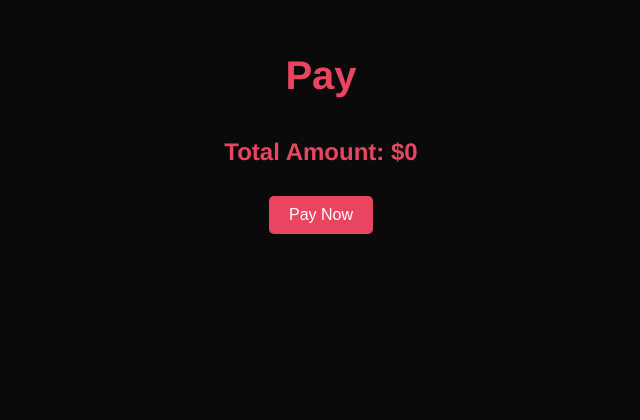
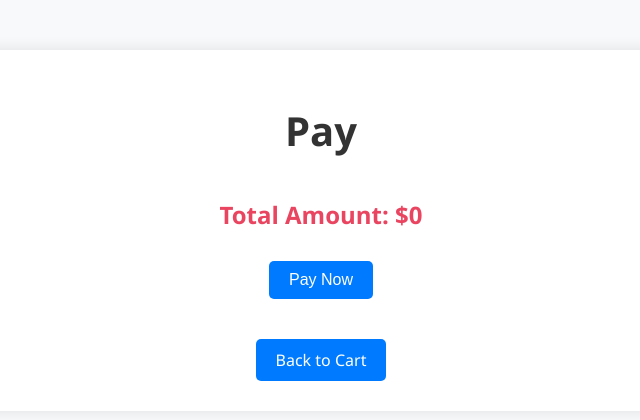
Before and after one commit to sinh2206/Website-Phim, a Django app: page /pay/ in a window 1280 px wide. Shown: the top 420 px of the page, without its empty margins (319-959 px from the left). Run offline with Django 3.2, Linux system fonts and the light colour scheme; the visitor is signed in with stand-in values (Sample User, id 1); data comes from the database, SQL or seed files in the repository; data that the repository does not hold is empty.

Commit message:
Add files via upload

```diff
--- a/movie/templates/base1.html
+++ b/movie/templates/base1.html
@@ -2,6 +2,7 @@
 <html lang="en">
 <head>
     <meta charset="UTF-8">
+    <meta name="viewport" content="width=device-width, initial-scale=1.0">
     <title>{% block title %}Base{% endblock %}</title>
     {% load static %}
     <link rel="stylesheet" href="{% static 'css/base1.css' %}">
@@ -89,7 +90,7 @@
             color: #fff;
             margin: 0 5px;
             text-decoration: none;
-            color: black;
+
         }
         .modal {
             display: none;
--- a/movie/templates/cart.html
+++ b/movie/templates/cart.html
@@ -2,6 +2,7 @@
 <html lang="en">
 <head>
     <meta charset="UTF-8">
+    <meta name="viewport" content="width=device-width, initial-scale=1.0">
     <title>Cart</title>
     {% load static %}
     <link rel="stylesheet" href="{% static 'css/cart.css' %}">
--- a/movie/templates/footer.html
+++ b/movie/templates/footer.html
@@ -1,3 +1,5 @@
+<meta charset="UTF-8">
+<meta name="viewport" content="width=device-width, initial-scale=1.0">
 <footer class="footer">
     <div class="container">
         <div class="row">
--- a/movie/templates/header.html
+++ b/movie/templates/header.html
@@ -1,5 +1,6 @@
 {% load static %}
-
+<meta charset="UTF-8">
+<meta name="viewport" content="width=device-width, initial-scale=1.0">
 <header class="header">
     <div class="container">
         <div class="row">
--- a/movie/templates/login1.html
+++ b/movie/templates/login1.html
@@ -2,6 +2,7 @@
 <html lang="en">
 <head>
     <meta charset="UTF-8">
+    <meta name="viewport" content="width=device-width, initial-scale=1.0">
     {% load static %}
     <title>Login or Sign Up</title>
     <link rel="stylesheet" href="{% static 'css/login1.css' %}">
--- a/movie/templates/pay.html
+++ b/movie/templates/pay.html
@@ -2,11 +2,79 @@
 <html lang="en">
 <head>
     <meta charset="UTF-8">
+    <meta name="viewport" content="width=device-width, initial-scale=1.0">
     <title>Pay</title>
     {% load static %}
     <link rel="stylesheet" href="{% static 'css/pay.css' %}">
+    <style>
+        body {
+            font-family: 'Segoe UI', Tahoma, Geneva, Verdana, sans-serif;
+            background-color: #f8f9fa;
+            margin: 0;
+            padding: 0;
+        }
+        .container {
+            max-width: 800px;
+            margin: 50px auto;
+            background-color: #fff;
+            padding: 20px;
+            box-shadow: 0 0 15px rgba(0, 0, 0, 0.1);
+            border-radius: 10px;
+        }
+        h2 {
+            text-align: center;
+            color: #333;
+        }
+        .movies-container {
+            display: flex;
+            flex-wrap: wrap;
+            justify-content: space-around;
+        }
+        .movie-card {
+            background-size: cover;
+            background-position: center;
+            width: 200px;
+            height: 300px;
+            display: flex;
+            flex-direction: column;
+            justify-content: flex-end;
+            color: #fff;
+            padding: 10px;
+            margin: 10px;
+            box-shadow: 0 0 10px rgba(0, 0, 0, 0.3);
+            border-radius: 10px;
+        }
+        .movie-card h3, .movie-card p {
+            margin: 5px 0;
+        }
+        .button {
+            display: inline-block;
+            padding: 10px 20px;
+            background-color: #007BFF;
+            color: #fff;
+            text-decoration: none;
+            border-radius: 5px;
+            text-align: center;
+            cursor: pointer;
+        }
+        .button:hover {
+            background-color: #0056b3;
+        }
+        .total-amount {
+            text-align: center;
+            margin-top: 20px;
+        }
+        .total-amount h3 {
+            margin-bottom: 20px;
+        }
+        .button-container {
+            text-align: center;
+            margin-top: 20px;
+        }
+    </style>
 </head>
 <body>
+    <div class="container">
         <h2>Pay</h2>
         <div class="movies-container">
             {% for cart_item in cart_items %}
@@ -15,16 +83,19 @@
                     <p>{{ cart_item.movie.runtime }} minutes</p>
                     <p>Price: ${{ cart_item.movie.price }}</p>
                     <p>Quantity: {{ cart_item.quantity }}</p>
-                <button class="button" onclick="window.location.href='{% url 'view_cart' %}'">Back to Cart</button>
                 </div>
             {% endfor %}
         </div>
         <div class="total-amount">
             <h3>Total Amount: ${{ total_amount }}</h3>
-        <form method="POST">
+            <form method="POST" action="{% url 'pay' %}">
                 {% csrf_token %}
                 <button type="submit" class="button">Pay Now</button>
             </form>
         </div>
+        <div class="button-container">
+            <a href="{% url 'view_cart' %}" class="button">Back to Cart</a>
+        </div>
+    </div>
 </body>
 </html>
--- a/movie/templates/search_results.html
+++ b/movie/templates/search_results.html
@@ -3,6 +3,7 @@
 <html lang="en">
 <head>
     <meta charset="UTF-8">
+    <meta name="viewport" content="width=device-width, initial-scale=1.0">
     <title>Search Results</title>
 </head>
 <body>
--- a/movie/templates/view_cart.html
+++ b/movie/templates/view_cart.html
@@ -2,6 +2,7 @@
 <html lang="en">
 <head>
     <meta charset="UTF-8">
+    <meta name="viewport" content="width=device-width, initial-scale=1.0">
     <title>Cart</title>
     <style>
         /* Add some basic styling */
```
Also changed, not shown: movie/templates/user_settings.html (added, +134 -0 lines). Lines whose indentation alone changed are shown as unchanged.
